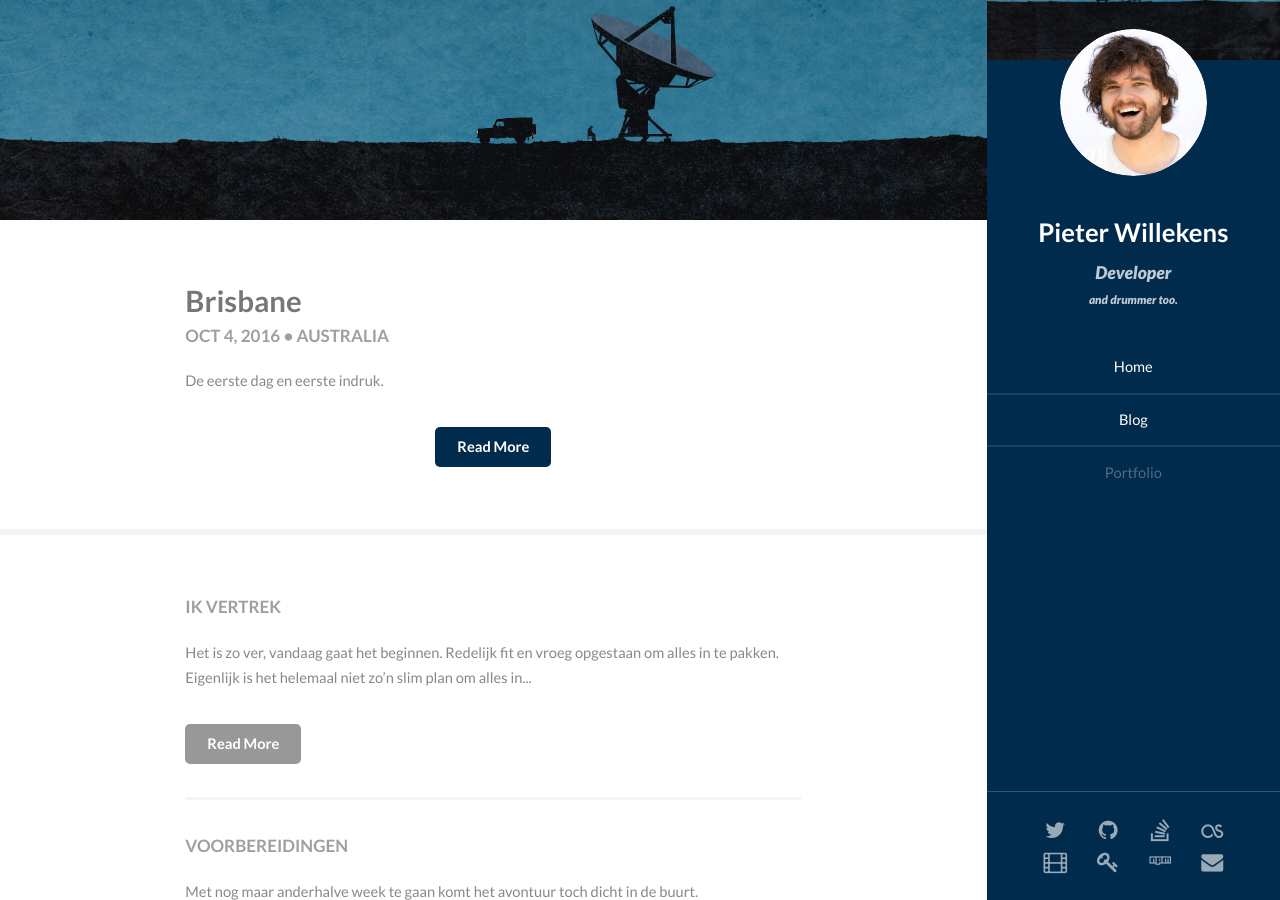
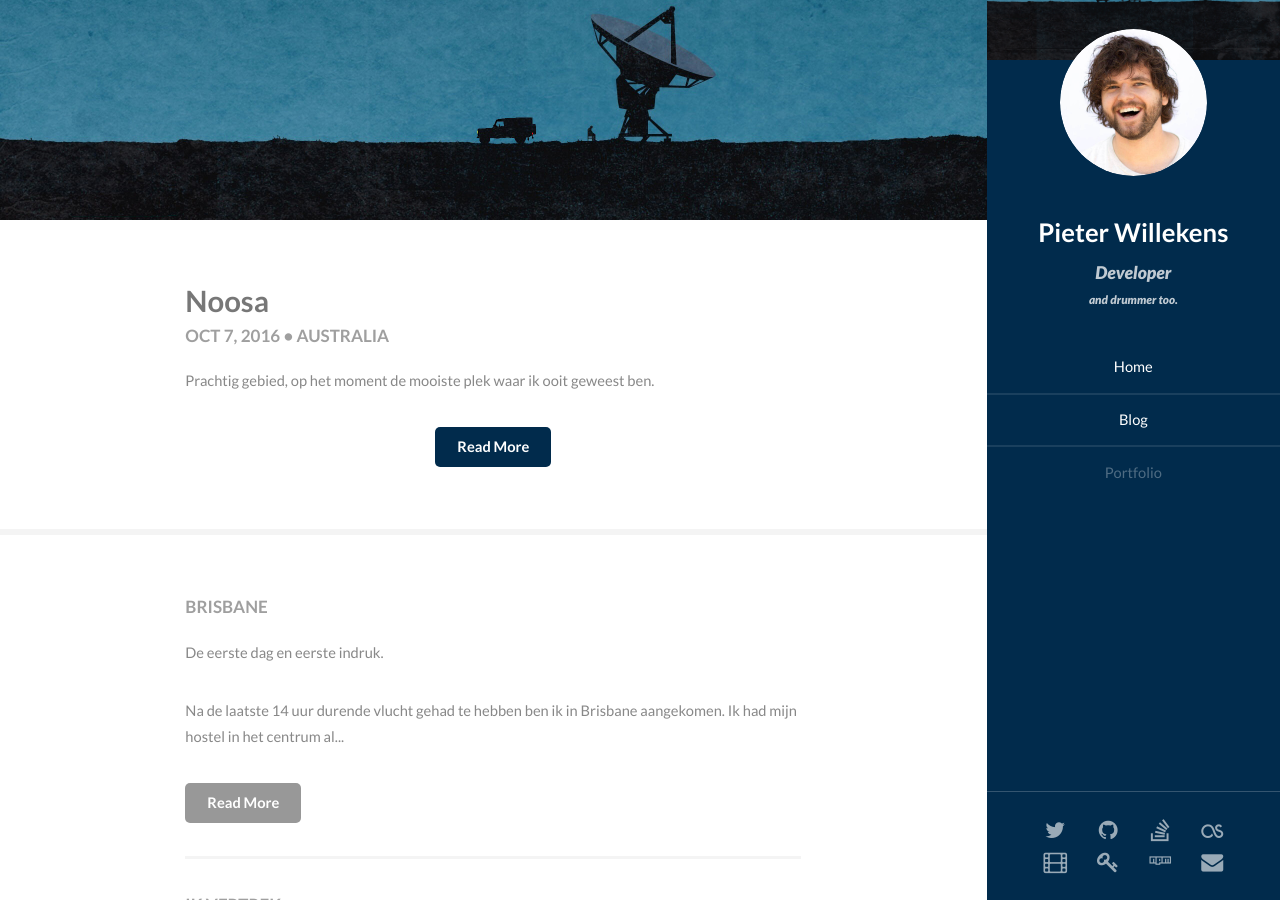
Before and after one commit to pataar/website-archived, a Jekyll site: the page built from blog/index.html, in a window 1280 px wide and 900 px high. Built offline with Jekyll 4.4.1, drawn with Linux system fonts in a browser that asks for light colours; some of the changed lines change nothing that is shown.

Commit message:
Publish Noosa post

```diff
--- a/_posts/2016-10-05-noosa.md
+++ b/_posts/2016-10-05-noosa.md
@@ -1,11 +1,33 @@
 ---
 layout: post
 title:  "Noosa"
-date:   2016-10-05 22:14
+date:   2016-10-07 10:11
 categories: "Australia"
 status: draft
-published: false
+published: true
 ---
 
 Prachtig gebied, op het moment de mooiste plek waar ik ooit geweest ben.
 <!--more-->
+Onderweg naar Noosa had ik helaas nog geen hostel. Ik kwam in een uur aan, dus het was wel tijd om dat eens te regelen. Mooi via 4g een kaartje gekocht. Toch wel heel praktisch om een simkaart te hebben.
+
+Na een kleine busrit kwam ik aan in Noosa, en direct doorgelopen naar het hostel. Daar alles neergezet en weer rond gaan lopen. Ik wilde eens kijken of ik de tour naar Fraser island kon boeken, en ging daarom langs bij de Travel Desk. Helaas was het bij Nomads vol, maar kon Heidi (vrouw die daar werkt) een alternatief voor me plannen. Hiervoor moest ik de 7e naar Rainbow Beach en werd daar opgepikt voor Fraser.
+
+In de avond was het best druk bij de bar, zag er gezellig uit. Ook een aantal Nederlands waren er aanwezig, de meeste hadden andere plannen als mij maar toch wel cool om ze even te spreken. Ook ontmoette ik daar Isabel. Zij wilde de volgende dag mee naar het National Park gaan. Cool, stukken beter dan alleen.
+
+De volgende dag kwam zij me ophalen, ze had een auto gehuurd wat het reizen een stuk beter maakte. Na een kleine rit kwamen we aan in het centrum van Noosa. Het zag er prachtig uit, witte stranden met een kristalheldere blauwe zee. We begonnen aan de hike door het National Park, het zag er direct awesome uit. Allerlei planten en dieren die ik nog nooit gezien had, en alles was ook perfect onderhouden. Een stuk verder kwamen we langs een aantal baaien en besloten er bij eentje in te duiken. We waren ook maar net in het water en zagen in de verte walvissen springen. Dat zag er echt super gaaf uit, ze waren redelijk dicht bij de kust. Dus je hoorde ze ook landen op het water, ook riepen de locals die daar aan het zwemmen waren dat ze onderwater te horen waren. En ja hoor, dat klonk ongelofelijk. Precies zoals je het verwacht.
+
+Na een stuk verder gewandeld te hebben en echt onze ogen uitgekeken te hebben kwamen we op een groot uitkijkpunt. Hier zagen we naast de walvissen ook nog dolfijnen zwemmen. Super gaaf! Ook vlogen er allerlei vogels die we nooit eerder hadden gezien. Na de coastal Walk gingen we verder met de Tanglewood Walk. Dit was nog een lange tocht door het bos.
+
+Het bos leek voor ons net een Jungle, super stil en je hoorde alleen de dieren die geluid maakten. Soms hoorde we wat geritsel in de bosjes, maar dat bleek bijna altijd een kalkoen te zijn. Kalkoenen zijn eigenlijk de duiven van Noosa. Je ziet ze overal en gaan overal schooien. Niet heel speciaal dus. Onderweg zagen we ook een grote leguaan, we liepen er bijna tegenaan omdat er zo bezig waren koala's te spotten in de bomen.
+
+Na de wandeltocht waren we helemaal kapot, en besloten mooi nog een pilsje te pakken en wat vis te eten en daarna mooi naar huis te gaan.
+
+Deze avond was de eerste keer met kamergenoten, ik had de vorige avond wederom geluk omdat ik de enige was in een 8-dorm room. Maar ik had coole kamergenoten vanavond, alleen kan je er niet mee uitslapen.
+
+Vandaag ging ik met Isabel een Sunset Cruise doen. Leek me eigenlijk best wel leuk, deze begon pas om 4 uur dus moest me nog even vermaken voordat het zo ver was. Mooi ff aan het strand gelegen en een beetje rondgelopen, mooi rustig aan.
+
+
+Om 3 uur mooi richting de startplek gegaan met de bus, alleen veel te vroeg er uit gegaan. Dus moest nog een heel eind lopen. Was gelukkig nog net op tijd, dus no worries. Na een coole tocht door de rivier van Noosa nog even wat gegeten en afscheid genomen. We moesten er allebei vroeg uit volgende dag. Dit was ook het moment om de eerste keer Uber te gebruiken. Ik hoorde dat dat de beste manier was om rond te reizen hier, dus probeerde het eens.
+
+Een Australiër kwam me ophalen en bracht me naar het hostel. Dat ging heel vlot, aardige man. Het was ook spotgoedkoop, net geen 8 dollar. Een taxi is bijna 4 keer zo duur. Ik ging mooi op tijd slapen want de volgende dag moest ik op tijd de bus hebben naar Rainbow Beach.
```
